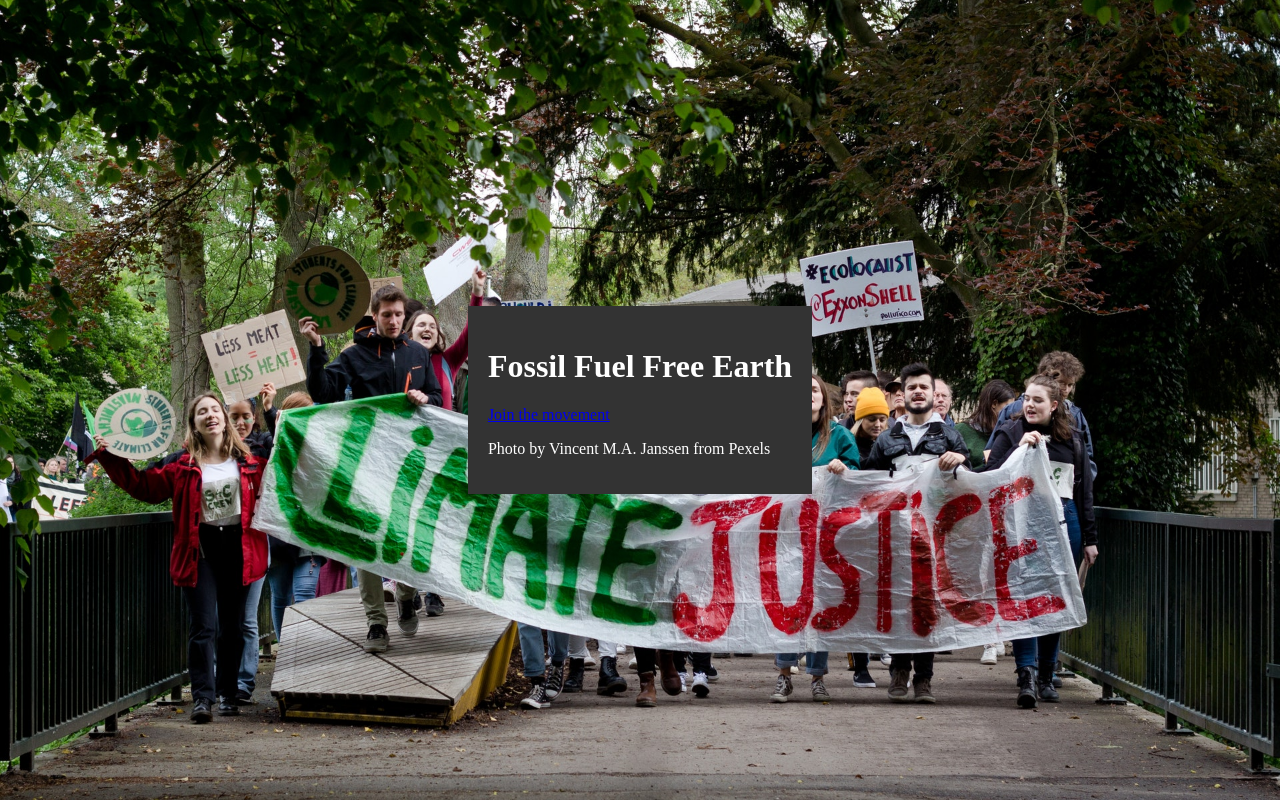
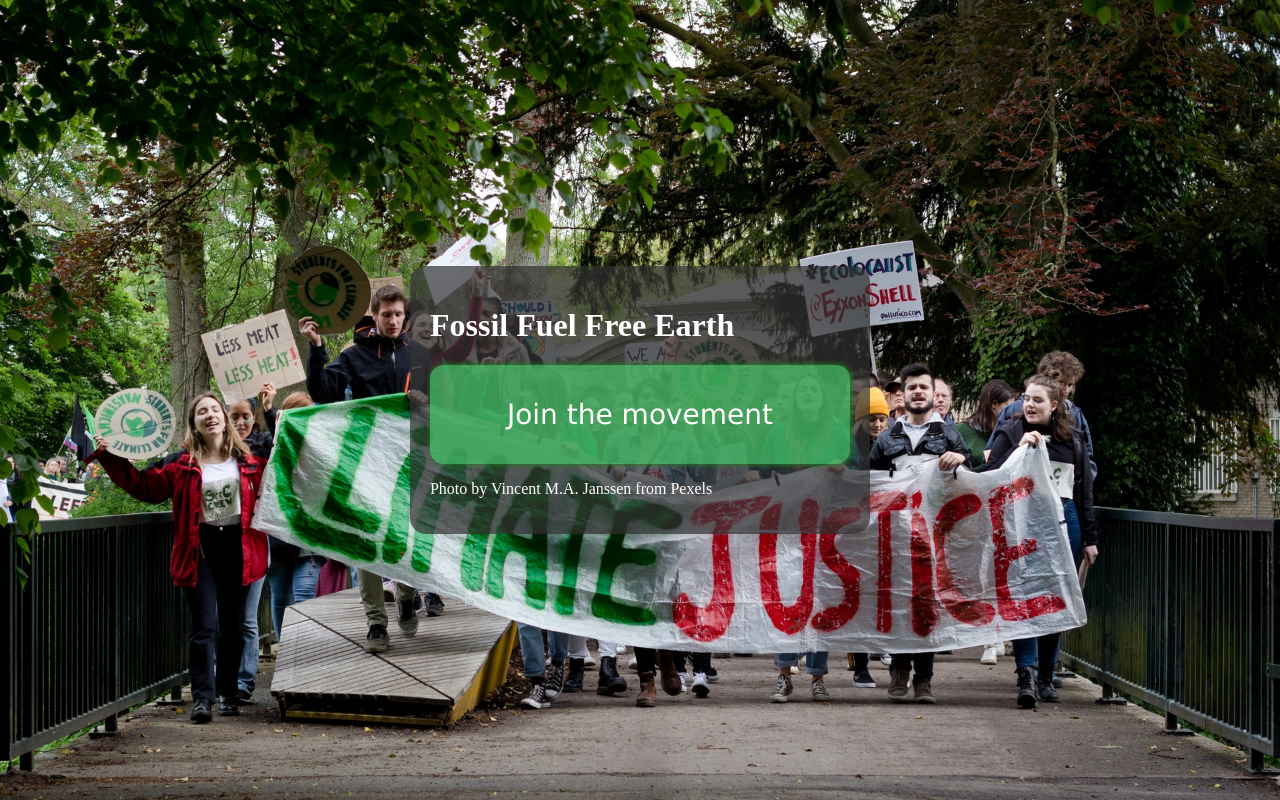
Before and after one commit to brylie/fossilfuelfree.earth, a plain HTML site: page index.html in a window 1280 px wide. Drawn offline with Linux system fonts and the light colour scheme.

Commit message:
Add join button style

```diff
--- a/index.html
+++ b/index.html
@@ -10,7 +10,7 @@
     <div class="box">
         <div class="box-content">
             <h1>Fossil Fuel Free Earth</h1>
-            <a href="https://discuss.fossilfuelfree.earth">Join the movement</a>
+            <a href="https://discuss.fossilfuelfree.earth" class="join-button">Join the movement</a>
             <p>Photo by Vincent M.A. Janssen from Pexels</p>
 
         </div>
--- a/site.css
+++ b/site.css
@@ -24,7 +24,29 @@ body {
 }
 
 .box-content {
-    background: #333;
+    background: rgba(51, 51, 51, 0.7);
     color: #fff;
     padding: 20px;
+    border-radius: 1em;
 }
+
+
+.join-button {
+	box-shadow: 1px 0px 5px 1px #277427;
+	background-color:#44c767b2;
+	border-radius:14px;
+	display:inline-block;
+	cursor:pointer;
+	color:#ffffff;
+	font-family:Verdana;
+	font-size:28px;
+	padding:33px 77px;
+	text-decoration:none;
+}
+.join-button:hover {
+	background-color:#44c767f6;
+}
+.join-button:active {
+	position:relative;
+	top:1px;
+}
```
